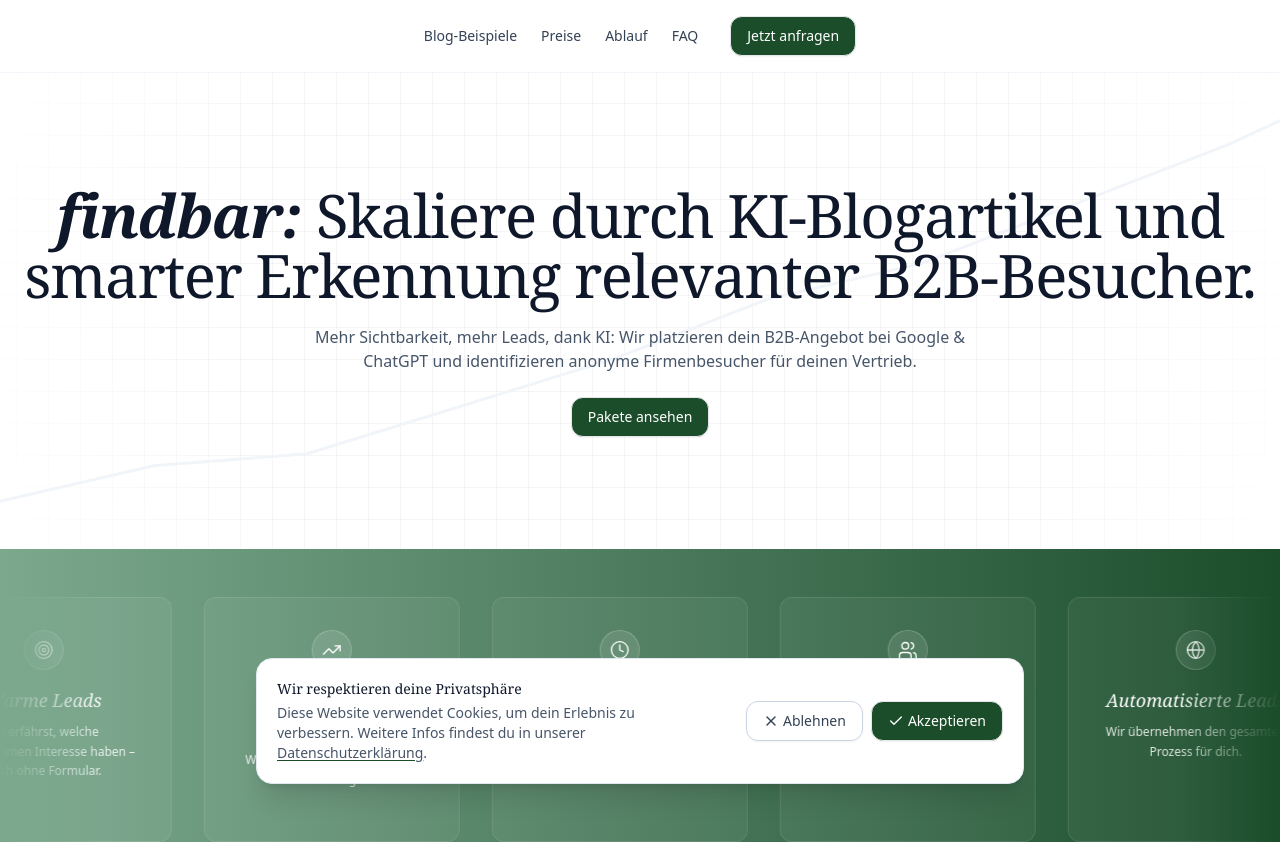
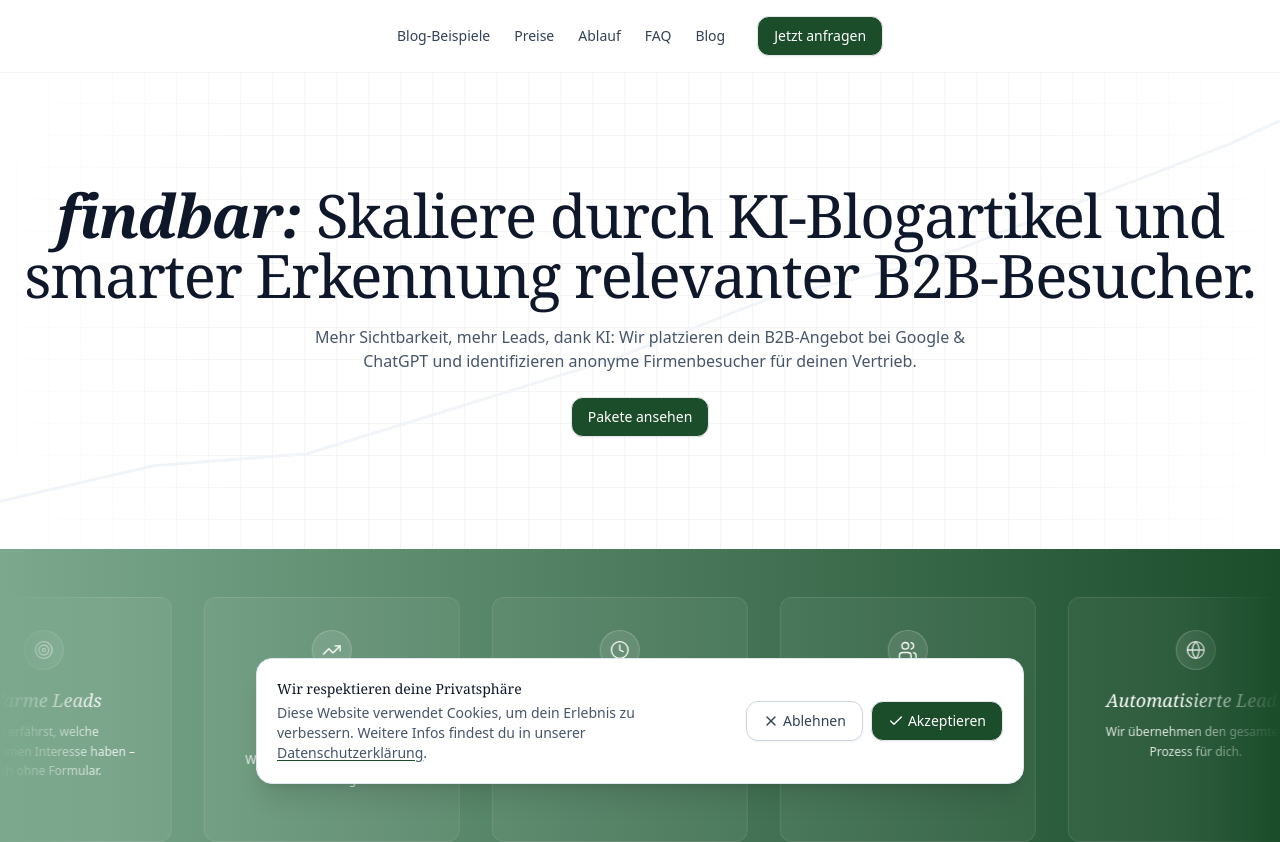
Before and after one commit to lennartnm/findbar_website, a Next.js app: page / in a window 1280 px wide. Shown: the top 842 px of the page. Built offline with nearby package versions, Linux system fonts and the light colour scheme.

Commit message:
Update page.tsx

```diff
--- a/src/app/page.tsx
+++ b/src/app/page.tsx
@@ -132,6 +132,9 @@ function Header() {
           </a>
           <a href="#faq" className="text-sm" style={{ color: "#334155" }}>
             FAQ
+          </a>
+            <a href="/blog" className="text-sm" style={{ color: "#334155" }}>
+            Blog
           </a>
         </nav>
         <Button asChild>
```
